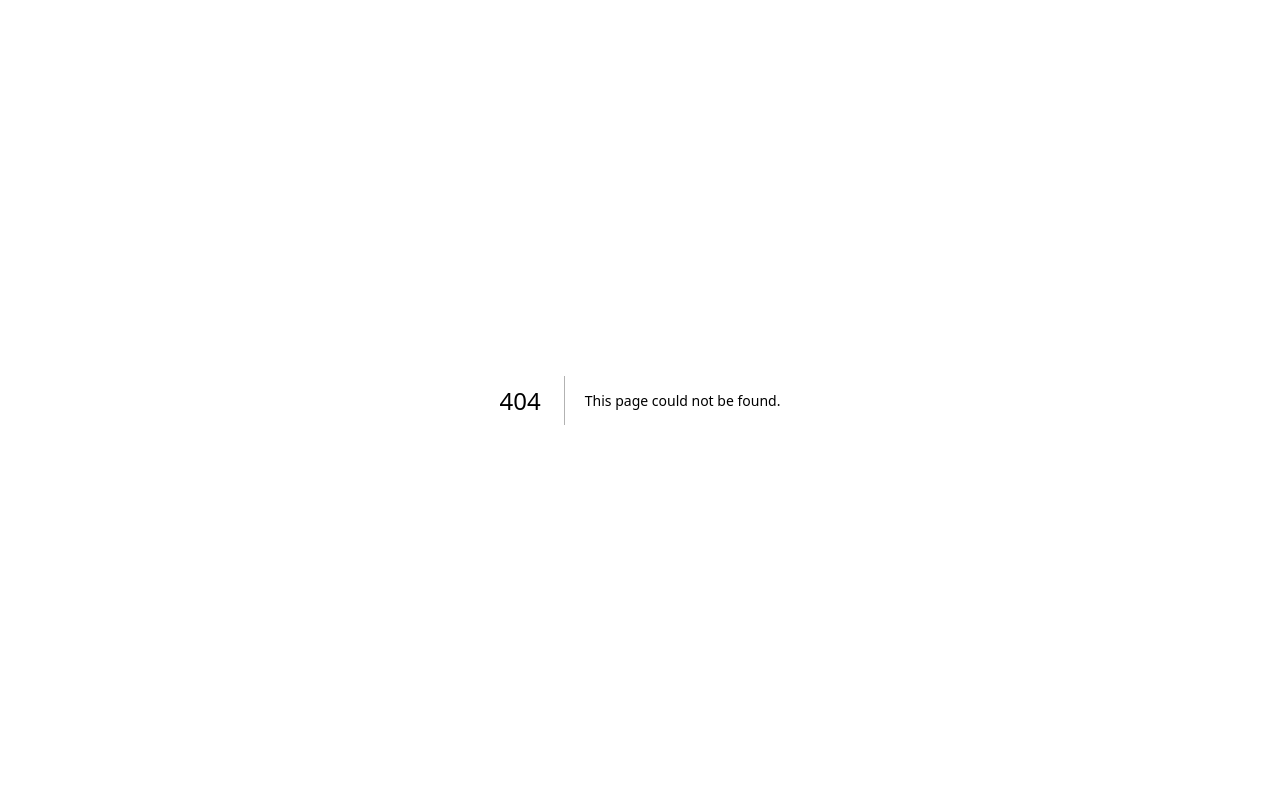
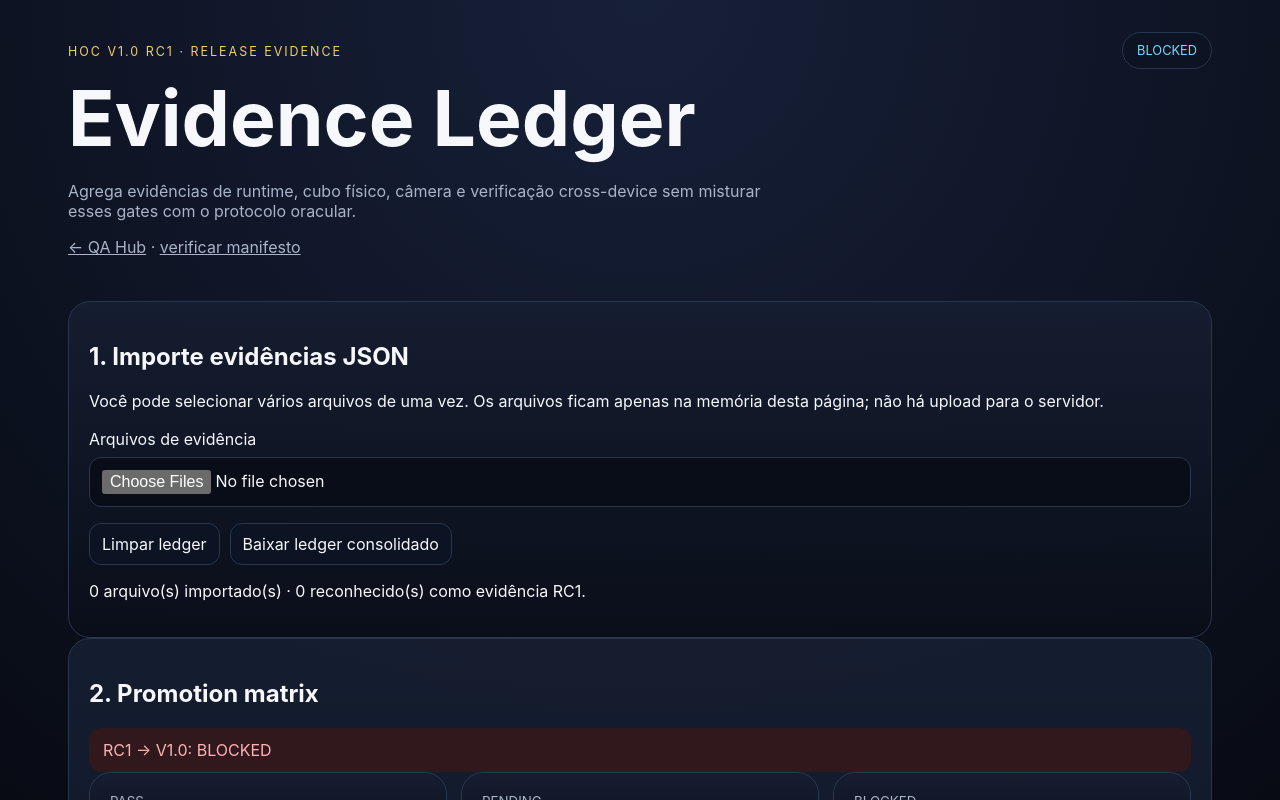
Before and after one commit to tehknesolutions/cubo-hnk, a Next.js app in the folder apps/web/: page /oraculum/qa/evidence in a window 1280 px wide. Before the commit this address had no page. Shown: the top 800 px of the page. Built offline with nearby package versions, Linux system fonts and the light colour scheme.

Commit message:
feat(qa): route RC1 evidence ledger page

```diff
--- /dev/null
+++ b/apps/web/app/oraculum/qa/evidence/page.tsx
@@ -0,0 +1,9 @@
+import type {Metadata} from 'next';
+import {EvidenceLedgerClient} from './EvidenceLedgerClient';
+
+export const metadata:Metadata={
+  title:'HOC V1.0 RC1 · Release Evidence Ledger',
+  description:'Agregador de evidências de QA para promoção controlada do HNK Oraculum Cube V1.0 RC1.',
+};
+
+export default function EvidenceLedgerPage(){return <EvidenceLedgerClient/>;}
```
